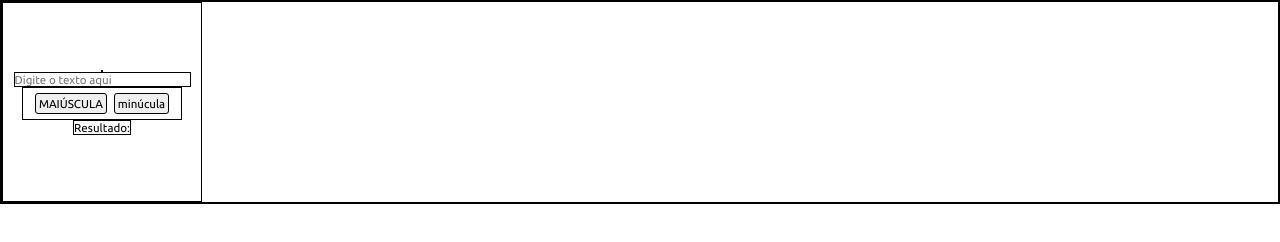
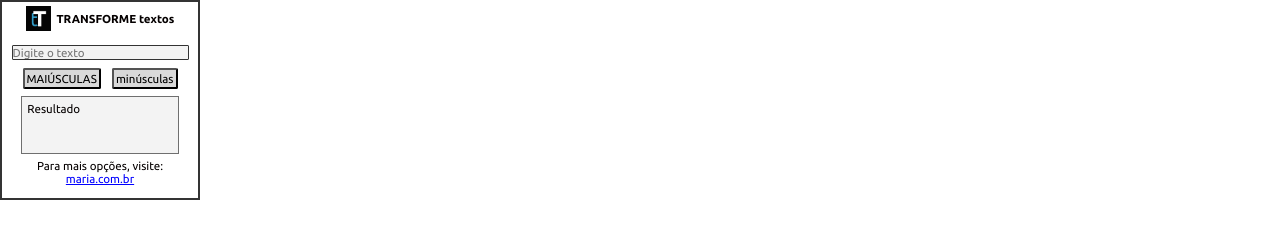
Before and after one commit to MariaIsaabell/extTransformeTextos, a browser extension: page index.html in a window 1280 px wide. Drawn offline with Linux system fonts and the light colour scheme.

Commit message:
UPTADE logo HTML e CSS

```diff
--- a/index.html
+++ b/index.html
@@ -1,34 +1,48 @@
 <!DOCTYPE html>
 <html lang="pt-br">
 <head>
-    <meta charset="UTF-8" />
-    <meta name="viewport" content="width=device-width, initial-scale=1.0" />
-    <link rel="preconnect" href="https://fonts.googleapis.com" />
-    <link rel="preconnect" href="https://fonts.gstatic.com" crossorigin />
-    <link
-      href="https://fonts.googleapis.com/css2?family=Roboto:ital,wght@0,100..900;1,100..900&family=Ubuntu:ital,wght@0,300;0,400;0,500;0,700;1,300;1,400;1,500;1,700&display=swap" rel="stylesheet"/>
+    <meta charset="UTF-8">
+    <meta name="viewport" content="width=, initial-scale=1.0">
+    <link rel="preconnect" href="https://fonts.googleapis.com">
+    <link rel="preconnect" href="https://fonts.gstatic.com" crossorigin>
+    <link href="https://fonts.googleapis.com/css2?family=Ubuntu:ital,wght@0,300;0,400;0,500;0,700;1,300;1,400;1,500;1,700&display=swap" rel="stylesheet">
     <link rel="stylesheet" href="style.css">
-
     <title>Extensão TT</title>
 </head>
 <body>
    <div class="container-pai">
-      <header class="cabecalho"></header>
-      <!-- Conteúdo Aluno -->
+        <header class="cabecalho">
+            <div class="cabecalho-conteudo">
+                <h1 class="titulo">TRANSFORME textos</h1>
+                <img src="icons/tt-icon.jpg" alt="logo" class="logo">
+            </div>
+        </header>
 
-      <input type="text" name="text" id="input-text" class="input-text" maxlength="500" placeholder="Digite o texto aqui" required/>
-
-      <div class="container-button">
-        <button type="button" class="btn" id="btnMaiuscula">MAIÚSCULA</button>
-
-        <button type="button" class="btn" id="btnMinuscula">minúcula</button>
+        <div>
 
         </div>
 
-      <div name="result" id="result" class="result"> Resultado: </div>
+        <input type="text" name="text" id="input-text" class="input-text" maxlength="500" placeholder="Digite o texto" required>
 
+
+
+        <div class="container-button">
+            <button type="button" class="btn" id="btnMaiuscula">MAIÚSCULAS</button>
+            <button type="button" class="btn" id="btnMinuscula">minúsculas</button>
         </div>
-    <!-- Link do JavaScript -->
+
+        <div name="result" id="result" class="result">
+            <p>Resultado</p>
+        </div>
+
+        <footer class="rodape">
+            <div>
+                <p class="rodape">Para mais opções, visite:</p>
+                <a href="https://github.com/MariaIsaabell" class="link">maria.com.br</a>
+            </div>
+            <br>
+        </footer>
+   </div>
    <script src="script.js"></script>
 </body>
 </html>
--- a/style.css
+++ b/style.css
@@ -2,48 +2,77 @@
     margin: 0;
     padding: 0;
     box-sizing: border-box;
-
-    /* Chamando Fonte */
     font-family: "Ubuntu", sans-serif;
-    font-size: 0.85rem; /* REM é nosso padrão */
-
-    /* Bordas View */
-    border: solid 1px #000000;
+    font-size: 0.85rem;
+    color: rgb(5, 0, 0);
 }
 
-/* Layout APP */
 .container-pai {
     width: 200px;
     height: 200px;
-
-    /* Flex */
     display: flex;
     flex-direction: column;
     justify-content: center;
     align-items: center;
+    background-color: rgb(255, 255, 255);
+    border: 2px solid #333333fd;
+    gap: 5px;
 }
 
-/* Configurações dos Botões */
-.container-button {
+.container-button{
     width: 160px;
-    padding: 5px ;
-    /* gap: 2px; */
-
-    /* FlexBox */
+    padding: 2.5px;
     display: flex;
-    justify-content: space-evenly;
-}
-
-.btn {
-    cursor: pointer;
-    /* width: 77px; */
-    padding: 3px;
-    border-radius: 3px;
+    justify-content: space-between;
 
 }
 
-/* Desafio */
+.btn{
+    border-radius: 2px;
+    background-color: #D9D9D9;
+    cursor: pointer;
+    padding: 2px;
+    color: black;
+}
 
-/* Cabeçalho */
-/* Resultado */
+.input-text{
+    background-color: #F3F3F3;
+    border-radius: 1px;
+    border: rgb(41, 39, 56);
+    border: 1px solid #333333;
+}
+
+.cabecalho-conteudo {
+    display: flex;
+    align-items: center;
+    gap: 6px;         /* diminui o espaço entre logo e texto */
+    flex-direction: row-reverse;
+    padding: 4px;     /* diminui o espaço abaixo do cabeçalho */
+}
+
+
+.logo{
+    width: 25px;
+    height: auto;
+}
+
 /* Rodapé */
+.rodape{
+    align-items: center;
+    text-align: center;
+    justify-content: center;
+}
+
+.link{
+    color: blue;
+}
+
+.result{
+    width: 157.5px;
+    height: 68px;
+    background-color: #F3F3F3;
+    border: 0.5px solid #333333af;
+    padding: 20px;
+    justify-content: start;
+    padding: 5px;
+}
```
Also changed, not shown: icons/tt-icon.jpg (added), icons/tt-icon128.jpg (added), icons/tt-icon16.jpg (added), icons/tt-icon48.jpg (added). Lines whose indentation alone changed are shown as unchanged.
